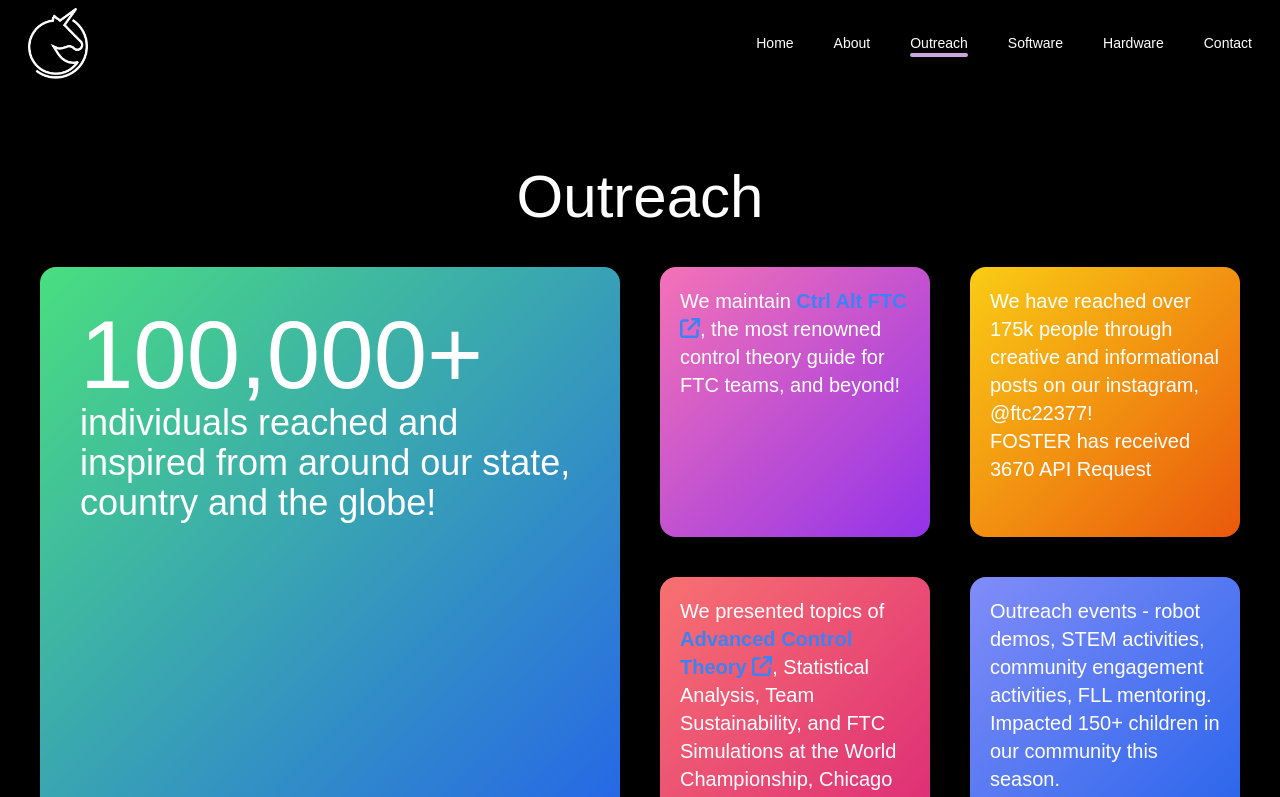
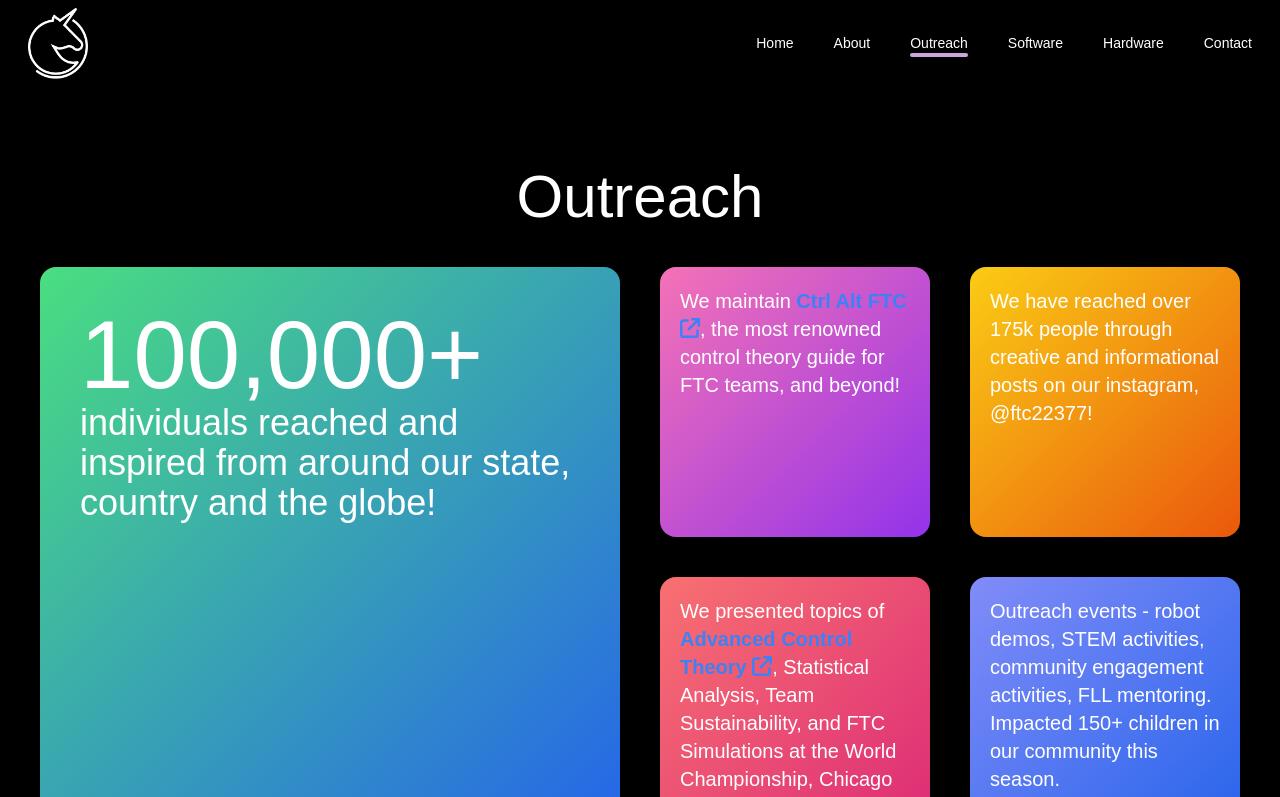
Before and after one commit to FTC-SigmaCorns-22377/www, a Next.js app: page /outreach in a window 1280 px wide. Shown: the top 797 px of the page. Built offline with nearby package versions, Linux system fonts and the light colour scheme.

Commit message:
Outreach Update

```diff
--- a/pages/outreach.tsx
+++ b/pages/outreach.tsx
@@ -25,7 +25,7 @@ export default function Outreach() {
         </OutreachStat>
         <OutreachStat className="from-yellow-400 to-orange-600 text-xl p-5">
           <p>We have reached over 175k people through creative and informational posts on our instagram, @ftc22377!</p>
-          FOSTER has received 3670 API Request
+
           {/* TODO: Add a stat here */}
         </OutreachStat>
         <OutreachStat className="from-red-400 to-pink-600 text-xl p-5">
```
